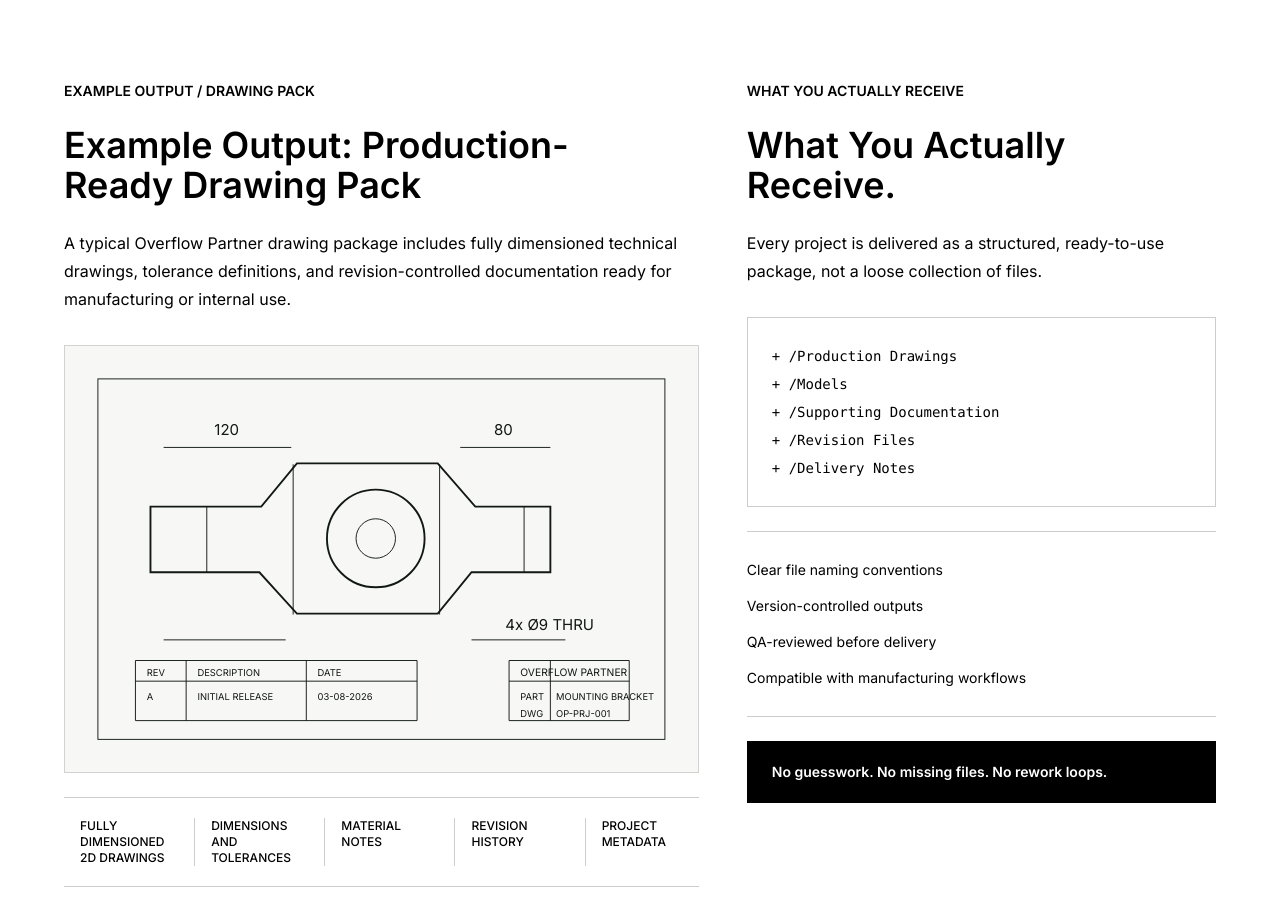
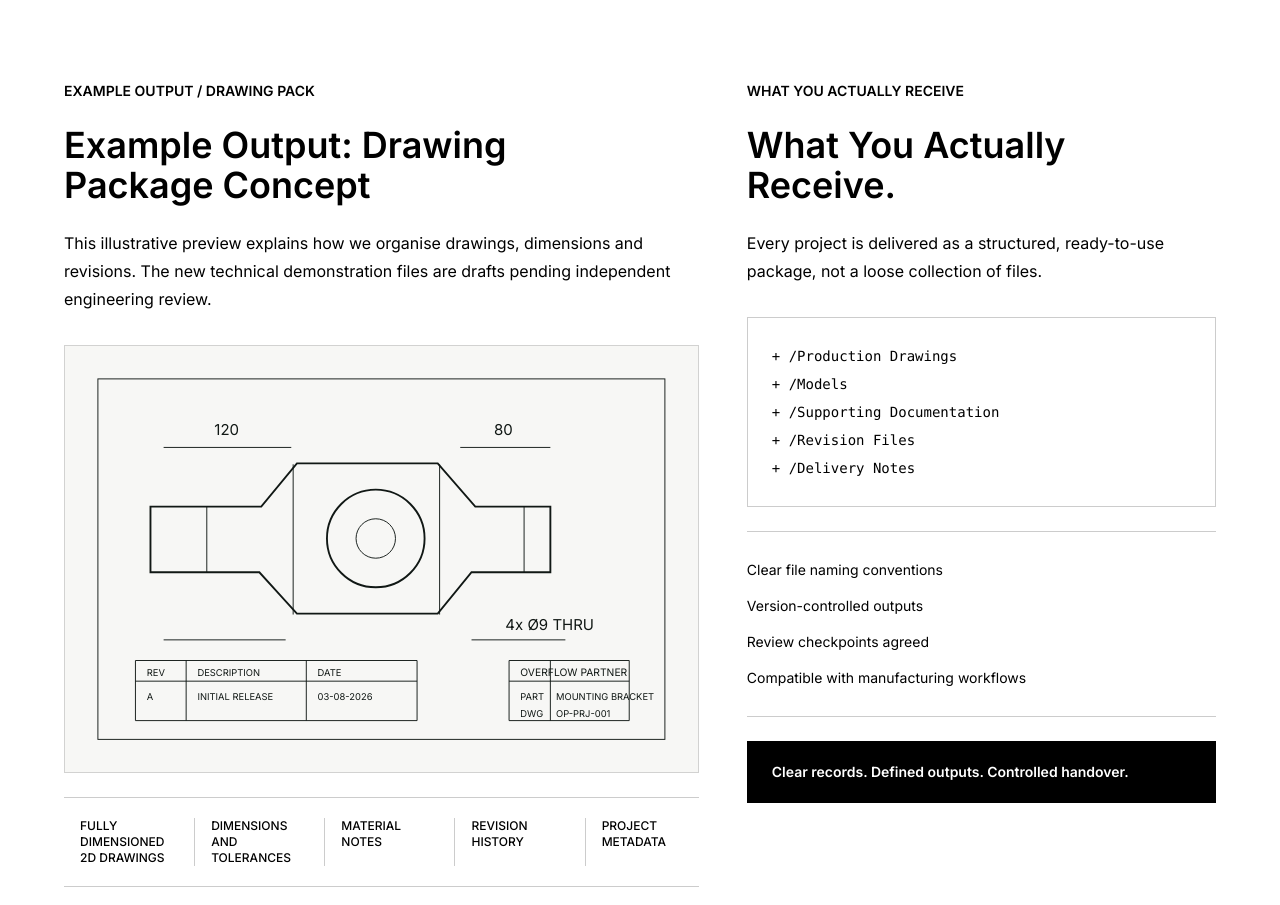
Before and after one commit to zeeshankhanminhas/Overflow-Partner, a Next.js app: page / in a window 1280 px wide. Shown: the part 4680-5585 px from the top of the page. Built offline with nearby package versions, Linux system fonts and the light colour scheme; no server answers.

Commit message:
Complete visual consistency and accurate draft claims components/ProofOfWork.tsx

```diff
--- a/components/ProofOfWork.tsx
+++ b/components/ProofOfWork.tsx
@@ -19,7 +19,7 @@ const fileTree = ['/Production Drawings', '/Models', '/Supporting Documentation'
 const deliveryChecks = [
   'Clear file naming conventions',
   'Version-controlled outputs',
-  'QA-reviewed before delivery',
+  'Review checkpoints agreed',
   'Compatible with manufacturing workflows',
 ];
 
@@ -95,8 +95,8 @@ export default function ProofOfWork() {
           <div className="proof_output_grid motion_fade_up mx-auto grid max-w-6xl gap-12 lg:grid-cols-[1.15fr_0.85fr]">
             <div className="sample_output">
               <p className="text_eyebrow mb-6 text-sm font-semibold uppercase text-black">Example Output / Drawing Pack</p>
-              <h3 className="heading_section max-w-xl text-3xl font-semibold leading-tight text-black md:text-4xl">Example Output: Production-Ready Drawing Pack</h3>
-              <p className="text_body mt-6 max-w-2xl text-base leading-7 text-black">A typical Overflow Partner drawing package includes fully dimensioned technical drawings, tolerance definitions, and revision-controlled documentation ready for manufacturing or internal use.</p>
+              <h3 className="heading_section max-w-xl text-3xl font-semibold leading-tight text-black md:text-4xl">Example Output: Drawing Package Concept</h3>
+              <p className="text_body mt-6 max-w-2xl text-base leading-7 text-black">This illustrative preview explains how we organise drawings, dimensions and revisions. The new technical demonstration files are drafts pending independent engineering review.</p>
               <div className="mt-8"><DrawingPreview /></div>
               <div className="grid_drawing_details mt-6 grid gap-4 border-y border-black/20 py-5 text-xs font-medium uppercase text-black sm:grid-cols-2 lg:grid-cols-5">
                 {drawingDetails.map((detail) => <p key={detail} className="text_detail lg:border-l lg:border-black/20 lg:first:border-l-0 lg:pl-4">{detail}</p>)}
@@ -113,7 +113,7 @@ export default function ProofOfWork() {
               <div className="delivery_checks mt-6 border-y border-black/20 py-5">
                 {deliveryChecks.map((check) => <p key={check} className="text_check py-2 text-sm text-black">{check}</p>)}
               </div>
-              <div className="delivery_statement mt-6 border border-black bg-black px-6 py-5 text-sm font-semibold text-white">No guesswork. No missing files. No rework loops.</div>
+              <div className="delivery_statement mt-6 border border-black bg-black px-6 py-5 text-sm font-semibold text-white">Clear records. Defined outputs. Controlled handover.</div>
             </div>
           </div>
         </div>
```
